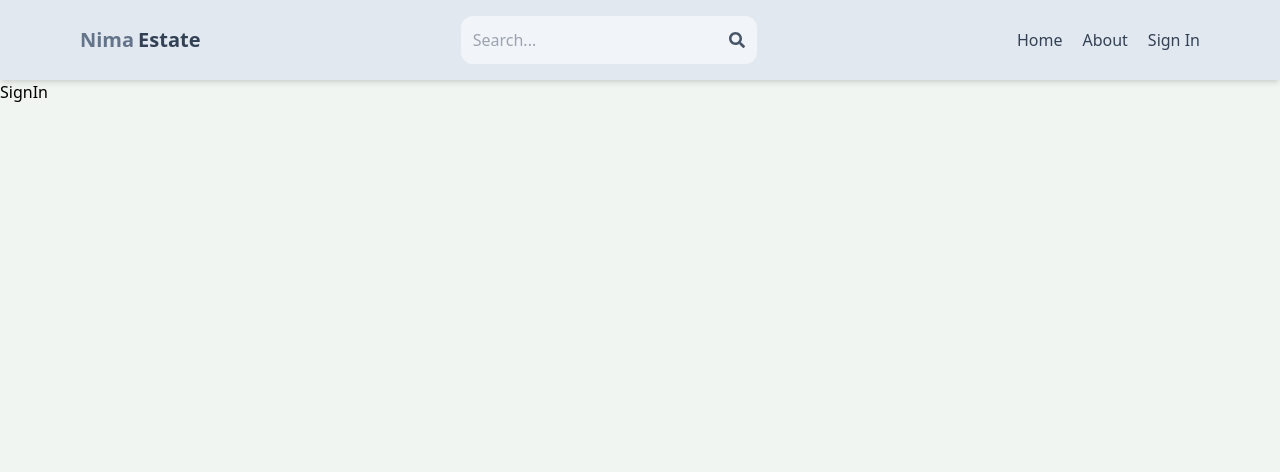
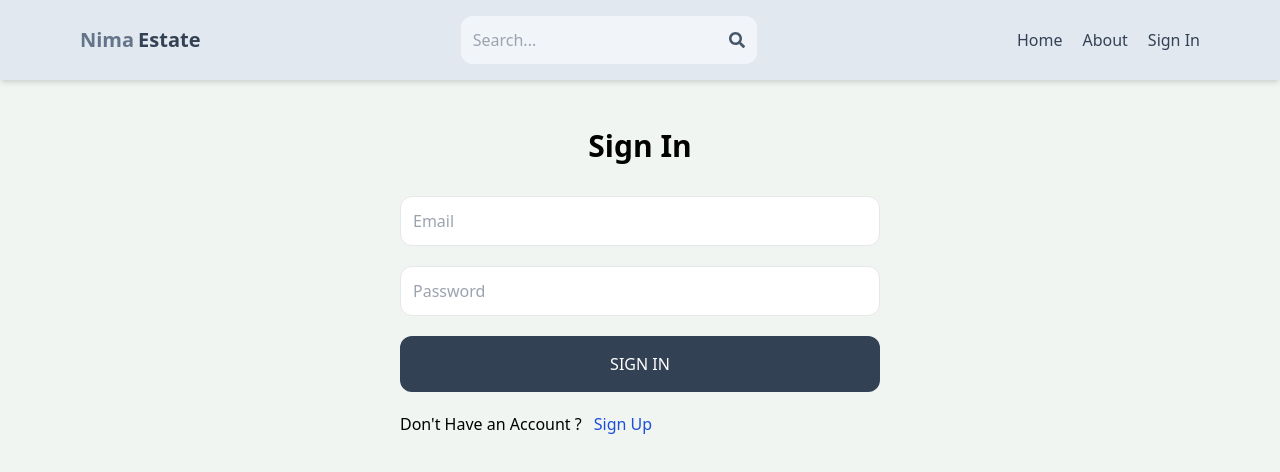
Before and after one commit to Nima-Moradi1/realState-website, a React (Vite) app in the folder client/: page /sign-in in a window 1280 px wide. Shown: the top 472 px of the page. Built offline with nearby package versions, Linux system fonts and the light colour scheme.

Commit message:
created signin page functionality

```diff
--- a/client/src/pages/SignIn.jsx
+++ b/client/src/pages/SignIn.jsx
@@ -1,5 +1,77 @@
+import { useState } from "react";
+import { Link, useNavigate } from "react-router-dom";
+
 const SignIn = () => {
-  return <div>SignIn</div>;
+  const [formData, setFormData] = useState({});
+  const [error, setError] = useState(null);
+  const [loading, setLoading] = useState(false);
+  const navigate = useNavigate();
+  const handleChange = (e) => {
+    setFormData({
+      ...formData,
+      [e.target.id]: e.target.value,
+    });
+  };
+  const handleSubmit = async (e) => {
+    e.preventDefault();
+    try {
+      setLoading(true);
+      const res = await fetch("/api/auth/signin", {
+        method: "POST",
+        headers: {
+          "Content-Type": "application/json",
+        },
+        body: JSON.stringify(formData),
+      });
+      const data = await res.json();
+      if (data.success === false) {
+        setError(data.message);
+        setLoading(false);
+        return;
+      }
+      setLoading(false);
+      setError(null);
+      navigate("/");
+      console.log(data);
+    } catch (error) {
+      setLoading(false);
+      setError(error.message);
+    }
+  };
+
+  return (
+    <div className="p-4 max-w-lg mx-auto">
+      <h1 className="text-center font-semibold text-3xl my-8">Sign In </h1>
+      <form onSubmit={handleSubmit} className="flex flex-col gap-5 ">
+        <input
+          type="email"
+          placeholder="Email"
+          className="border p-3 rounded-xl"
+          id="email"
+          onChange={handleChange}
+        />
+        <input
+          type="password"
+          placeholder="Password"
+          className="border p-3 rounded-xl"
+          id="password"
+          onChange={handleChange}
+        />
+        <button
+          disabled={loading}
+          className="bg-slate-700 text-white p-4 rounded-xl uppercase hover:opacity-90 disabled:opacity-80">
+          {loading ? "Loading..." : "Sign In"}
+        </button>
+      </form>
+      <div className="flex gap-3 mt-5 ">
+        <p>Don&apos;t Have an Account ? </p>
+        <Link to={"/sign-up"}>
+          <span className="text-blue-700">Sign Up</span>
+        </Link>
+      </div>
+      {error && <p className="text-red-500 text-xl">{error}</p>}
+    </div>
+  );
 };
 
 export default SignIn;
```
